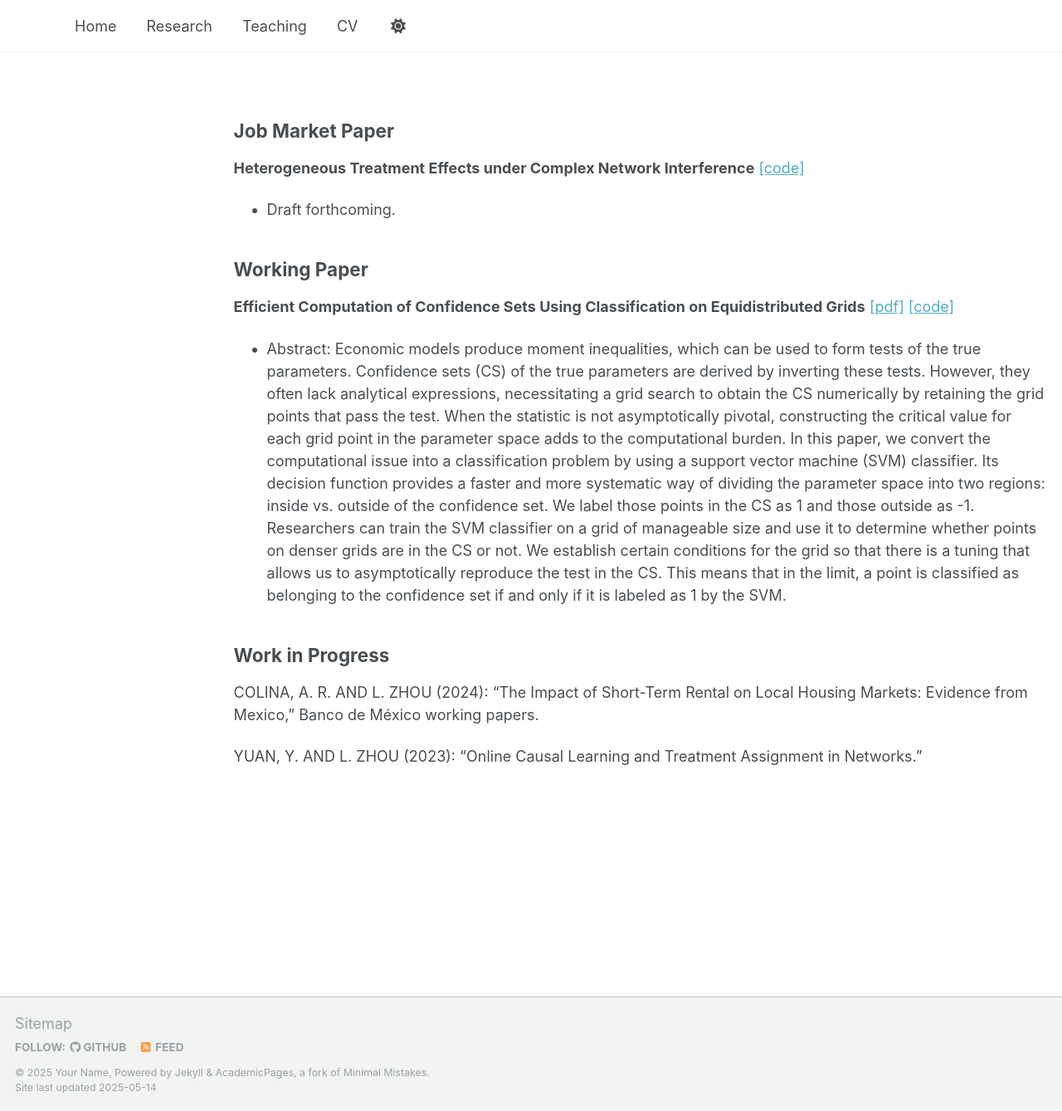
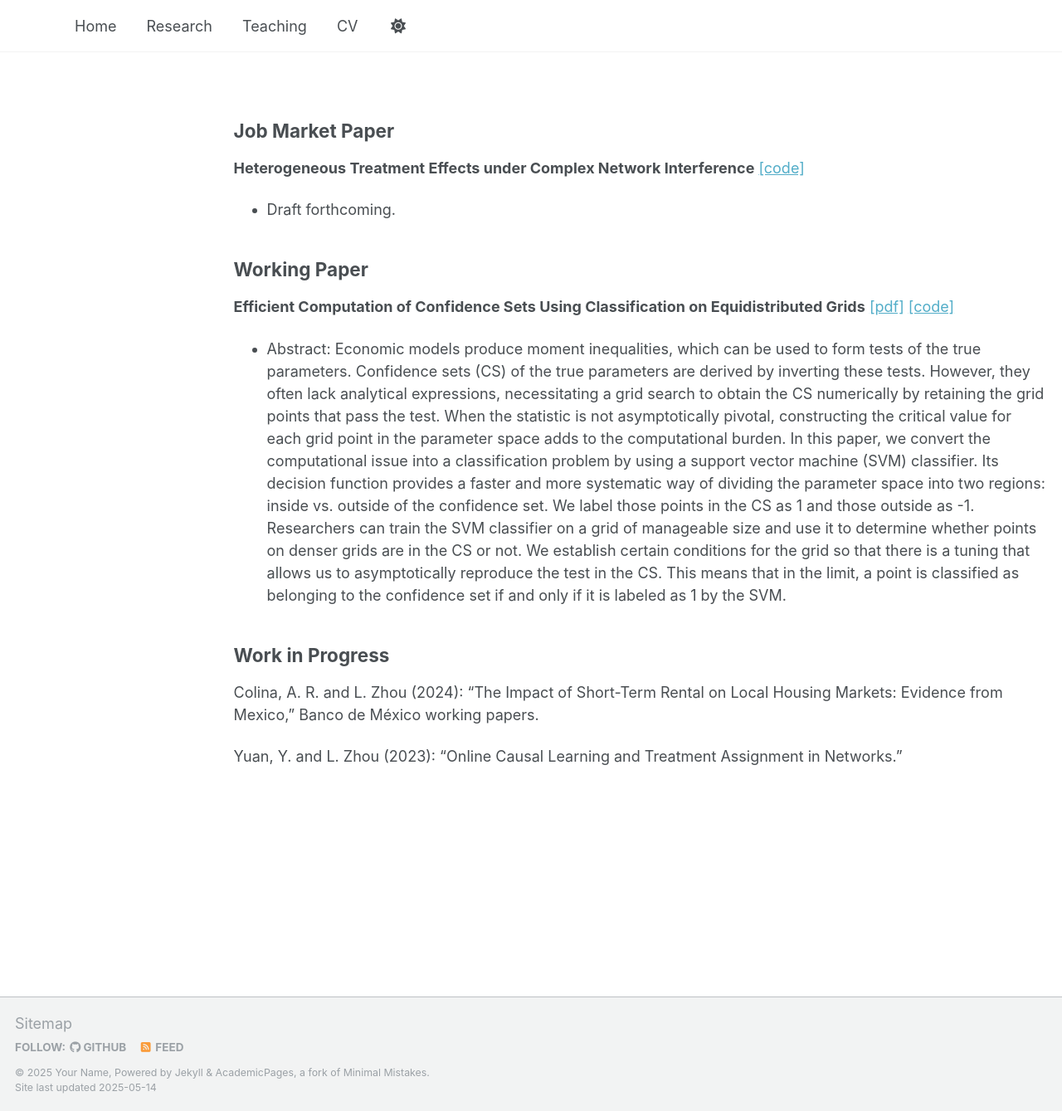
Before and after one commit to lbz5158/lujiezhou.github.io, a Jekyll site: the page built from _pages/publications.md, in a window 1280 px wide and 1339 px high. Shown: the whole window at 83% size. Built offline with Jekyll 4.4.1, drawn with Linux system fonts in a browser that asks for light colours.

```diff
--- a/_pages/publications.md
+++ b/_pages/publications.md
@@ -23,7 +23,7 @@ redirect_from:
 
 
 ## Work in Progress
-COLINA, A. R. AND L. ZHOU (2024): “The Impact of Short-Term Rental on Local Housing Markets:
+Colina, A. R. and L. Zhou (2024): “The Impact of Short-Term Rental on Local Housing Markets:
 Evidence from Mexico,” Banco de México working papers.
 
-YUAN, Y. AND L. ZHOU (2023): “Online Causal Learning and Treatment Assignment in Networks.”
+Yuan, Y. and L. Zhou (2023): “Online Causal Learning and Treatment Assignment in Networks.”
```
